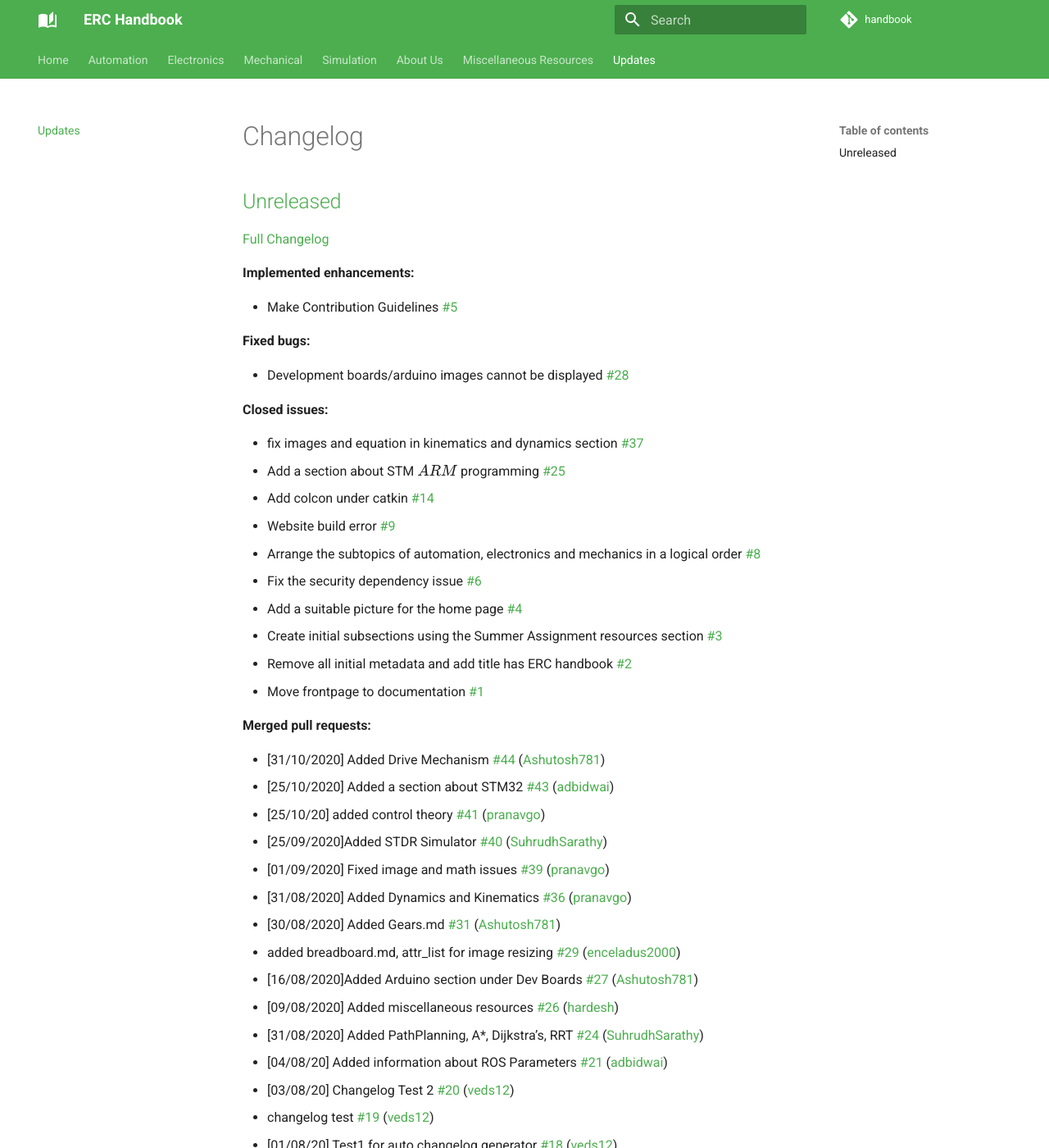
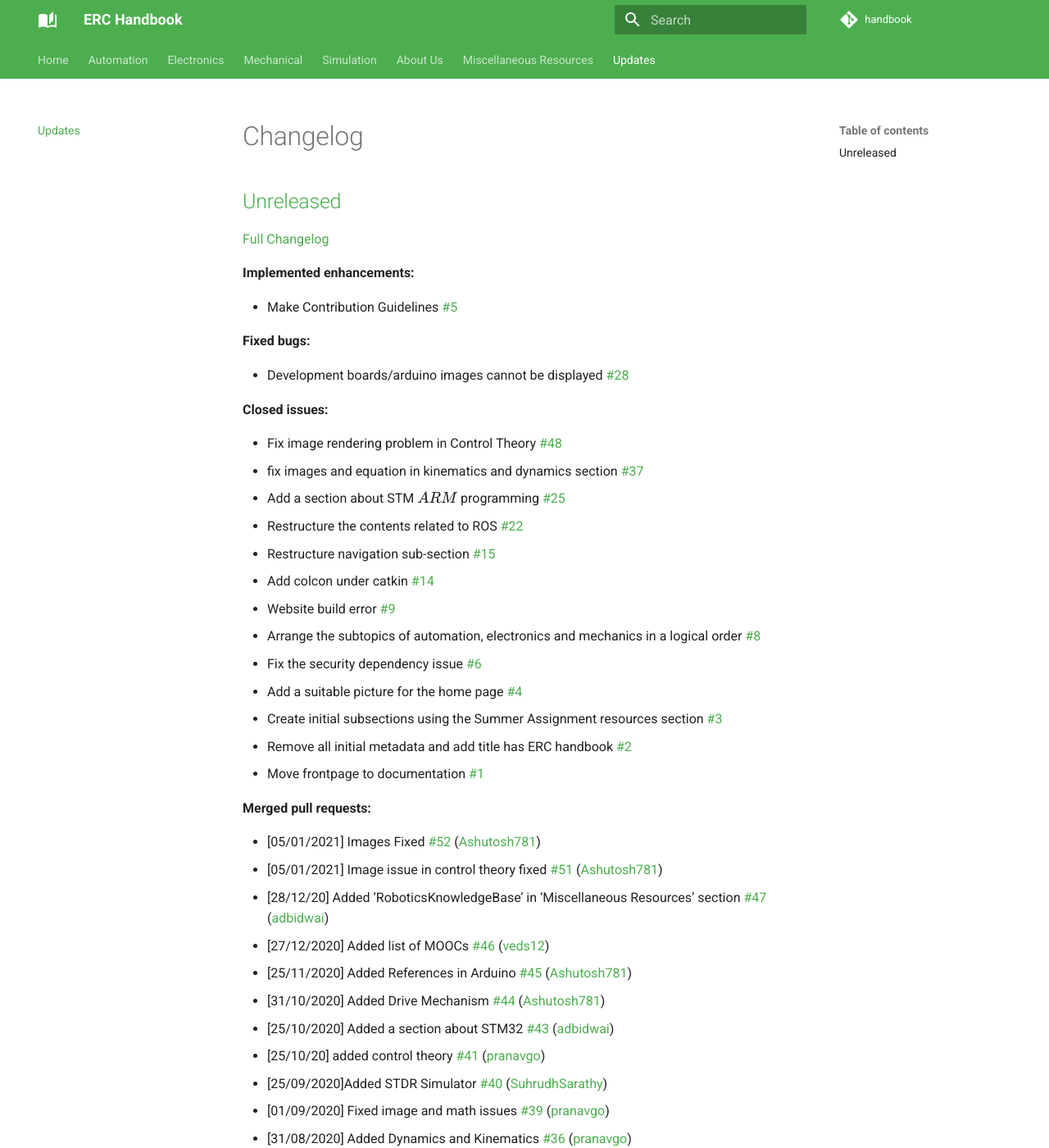
Before and after one commit to ERC-BPGC/handbook, an MkDocs documentation site: the page built from docs/CHANGELOG.md, in a window 1280 px wide and 1400 px high. Shown: the whole window at 82% size. Built offline with MkDocs 1.6.1 and Material for MkDocs 9.7.7, drawn with Linux system fonts in a browser that asks for light colours; comment, search, counter and statistics services are not loaded.

Commit message:
Updated CHANGELOG.md

```diff
--- a/docs/CHANGELOG.md
+++ b/docs/CHANGELOG.md
@@ -14,8 +14,11 @@
 
 **Closed issues:**
 
+- Fix image rendering problem in Control Theory [\#48](https://github.com/ERC-BPGC/handbook/issues/48)
 - fix images and equation in kinematics and dynamics section [\#37](https://github.com/ERC-BPGC/handbook/issues/37)
 - Add a section about STM \(ARM\) programming [\#25](https://github.com/ERC-BPGC/handbook/issues/25)
+- Restructure the contents related to ROS [\#22](https://github.com/ERC-BPGC/handbook/issues/22)
+- Restructure navigation sub-section  [\#15](https://github.com/ERC-BPGC/handbook/issues/15)
 - Add colcon under catkin [\#14](https://github.com/ERC-BPGC/handbook/issues/14)
 - Website build error [\#9](https://github.com/ERC-BPGC/handbook/issues/9)
 - Arrange the subtopics of automation, electronics and mechanics in a logical order [\#8](https://github.com/ERC-BPGC/handbook/issues/8)
@@ -27,6 +30,11 @@
 
 **Merged pull requests:**
 
+- \[05/01/2021\] Images Fixed [\#52](https://github.com/ERC-BPGC/handbook/pull/52) ([Ashutosh781](https://github.com/Ashutosh781))
+- \[05/01/2021\] Image issue in control theory fixed [\#51](https://github.com/ERC-BPGC/handbook/pull/51) ([Ashutosh781](https://github.com/Ashutosh781))
+- \[28/12/20\] Added 'RoboticsKnowledgeBase' in 'Miscellaneous Resources' section  [\#47](https://github.com/ERC-BPGC/handbook/pull/47) ([adbidwai](https://github.com/adbidwai))
+- \[27/12/2020\] Added list of MOOCs [\#46](https://github.com/ERC-BPGC/handbook/pull/46) ([veds12](https://github.com/veds12))
+- \[25/11/2020\] Added References in Arduino [\#45](https://github.com/ERC-BPGC/handbook/pull/45) ([Ashutosh781](https://github.com/Ashutosh781))
 - \[31/10/2020\] Added Drive Mechanism [\#44](https://github.com/ERC-BPGC/handbook/pull/44) ([Ashutosh781](https://github.com/Ashutosh781))
 - \[25/10/2020\] Added a section about STM32  [\#43](https://github.com/ERC-BPGC/handbook/pull/43) ([adbidwai](https://github.com/adbidwai))
 - \[25/10/20\] added control theory [\#41](https://github.com/ERC-BPGC/handbook/pull/41) ([pranavgo](https://github.com/pranavgo))
```
